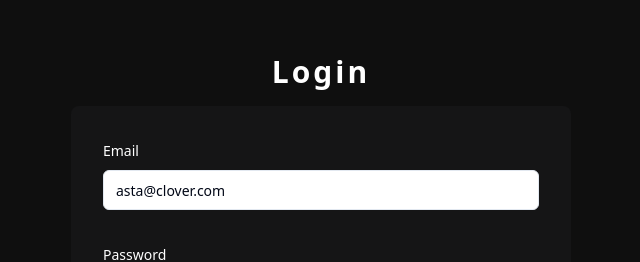
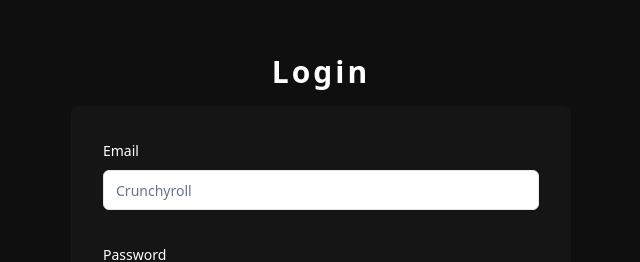
Before and after one commit to PutTheTrust/expense-frontend, a React (Vite) app: page /login in a window 1280 px wide. Shown: the part 152-414 px from the top of the page, without its empty margins (319-959 px from the left). Built offline with nearby package versions, Linux system fonts and the light colour scheme.

Commit message:
update: auth endpoint

```diff
--- a/src/apis/auth-api.tsx
+++ b/src/apis/auth-api.tsx
@@ -3,7 +3,7 @@
 const authApi = createApi({
   reducerPath: "authApi",
   baseQuery: fetchBaseQuery({
-    baseUrl: "http://localhost:3000/api/v1/auth/",
+    baseUrl: "https://expense-backend-4h79.onrender.com/api/v1/auth/",
   }),
   endpoints: (builder) => ({
     registerUser: builder.mutation({
--- a/src/pages/login.tsx
+++ b/src/pages/login.tsx
@@ -30,8 +30,8 @@
   const form = useForm<z.infer<typeof formSchema>>({
     resolver: zodResolver(formSchema),
     defaultValues: {
-      email: "asta@clover.com",
-      password: "Password",
+      email: "",
+      password: "",
     },
   });
   const [loginUser] = useLoginUserMutation();
--- a/src/pages/register.tsx
+++ b/src/pages/register.tsx
@@ -30,9 +30,9 @@
   const form = useForm<z.infer<typeof formSchema>>({
     resolver: zodResolver(formSchema),
     defaultValues: {
-      email: "asta@clover.com",
-      name: "Asta",
-      password: "Password",
+      email: "",
+      name: "",
+      password: "",
     },
   });
   const [registerUser] = useRegisterUserMutation();
```
